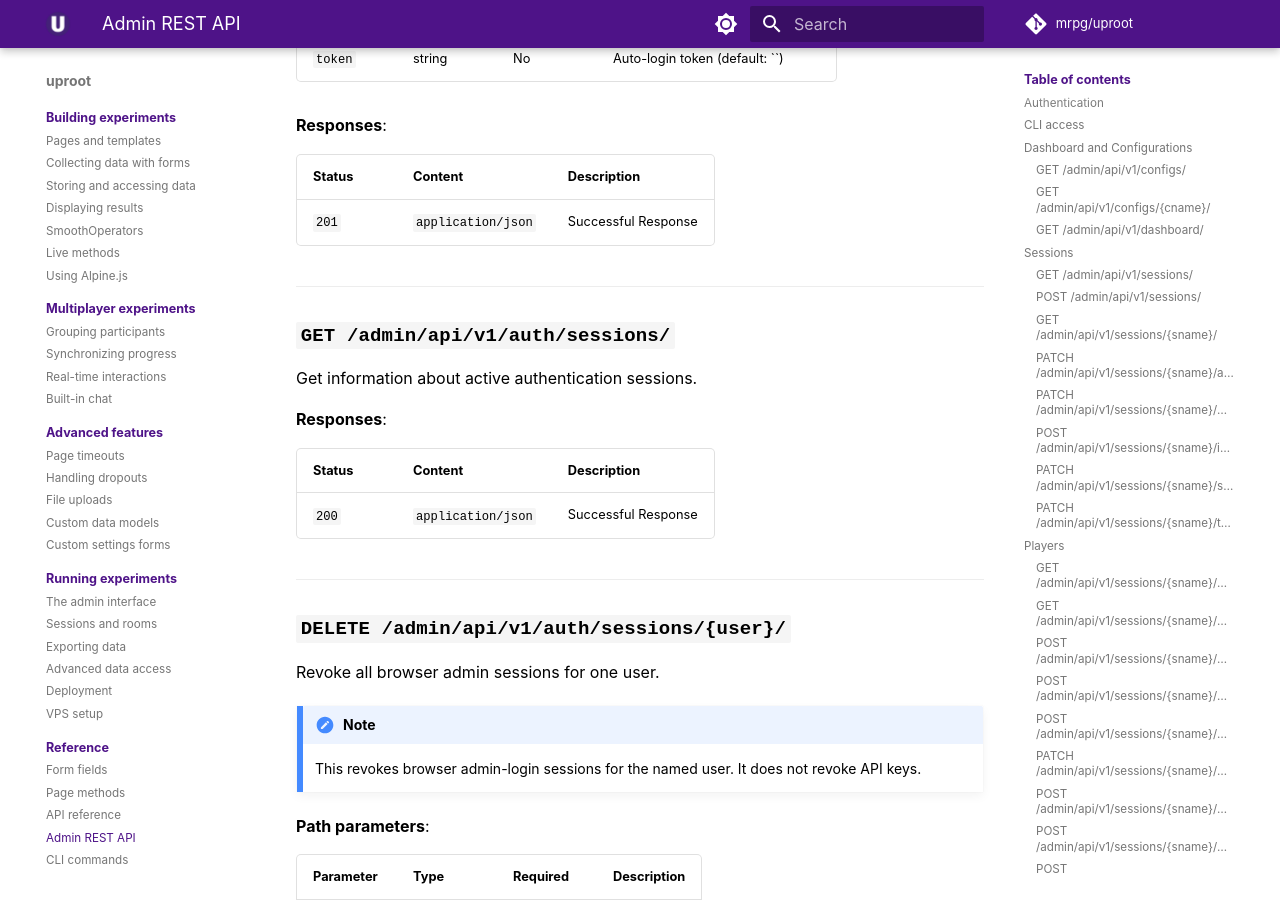
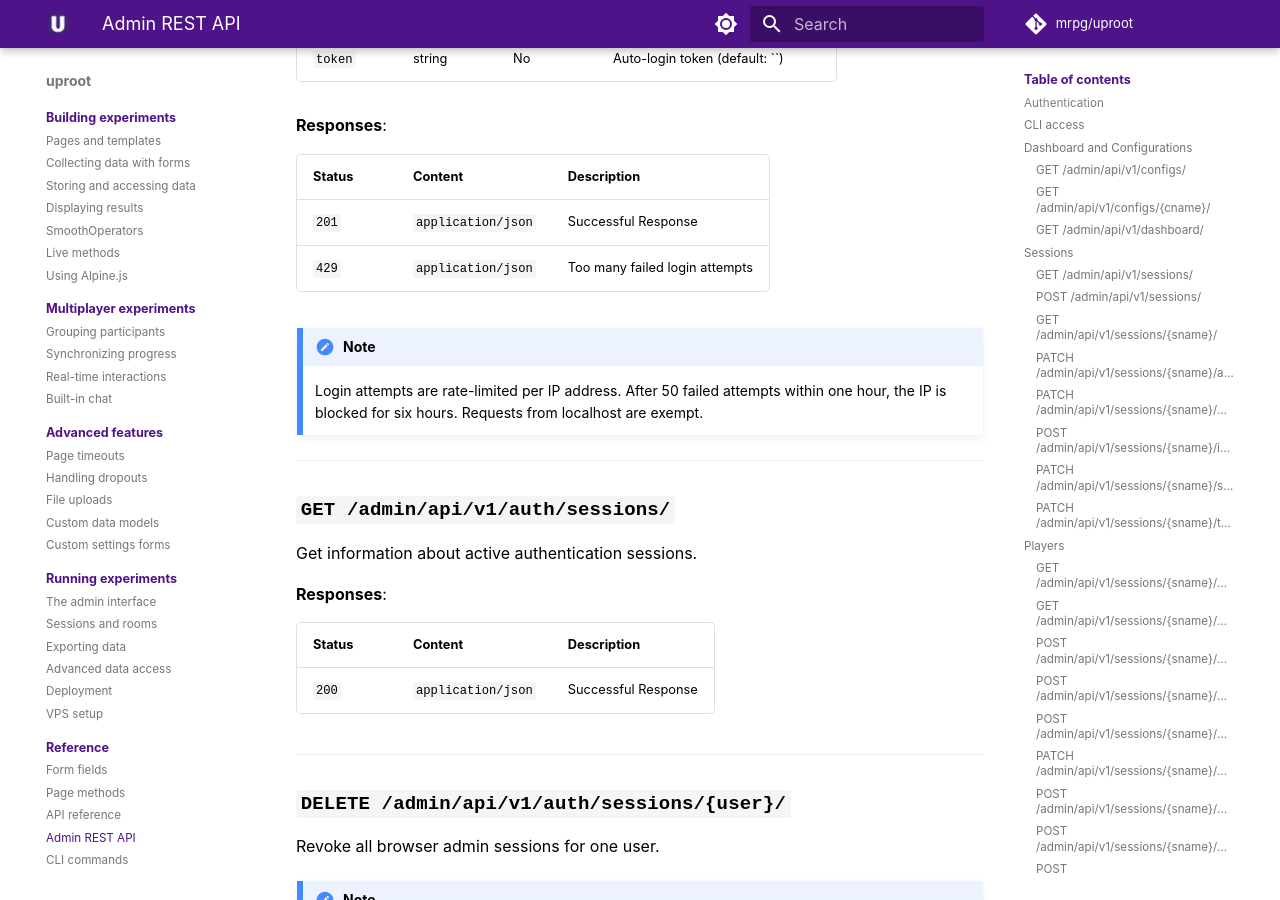
Before and after one commit to mrpg/uproot-docs, an MkDocs documentation site: the page built from docs/reference/admin-api.md, in a window 1280 px wide and 900 px high, scrolled down 33940 px. Built offline with MkDocs 1.6.1 and Material for MkDocs 9.7.7, drawn with Linux system fonts in a browser that asks for light colours; some web fonts are replaced; comment, search, counter and statistics services are not loaded.

Commit message:
Document rate limit

```diff
--- a/docs/reference/admin-api.md
+++ b/docs/reference/admin-api.md
@@ -1267,6 +1267,10 @@ Create the same browser admin session token as submitting /admin/login/.
 | Status | Content | Description |
 |--------|---------|-------------|
 | `201` | `application/json` | Successful Response |
+| `429` | `application/json` | Too many failed login attempts |
+
+!!! note
+    Login attempts are rate-limited per IP address. After 50 failed attempts within one hour, the IP is blocked for six hours. Requests from localhost are exempt.
 
 ---
 
```
